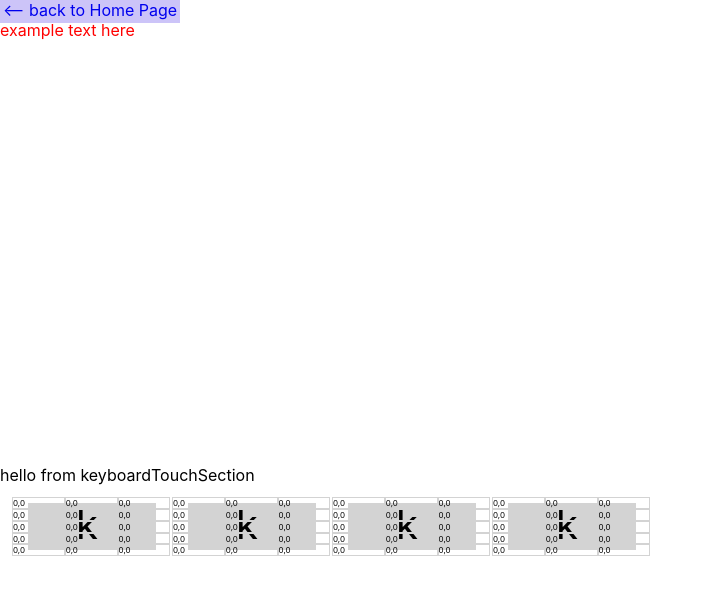
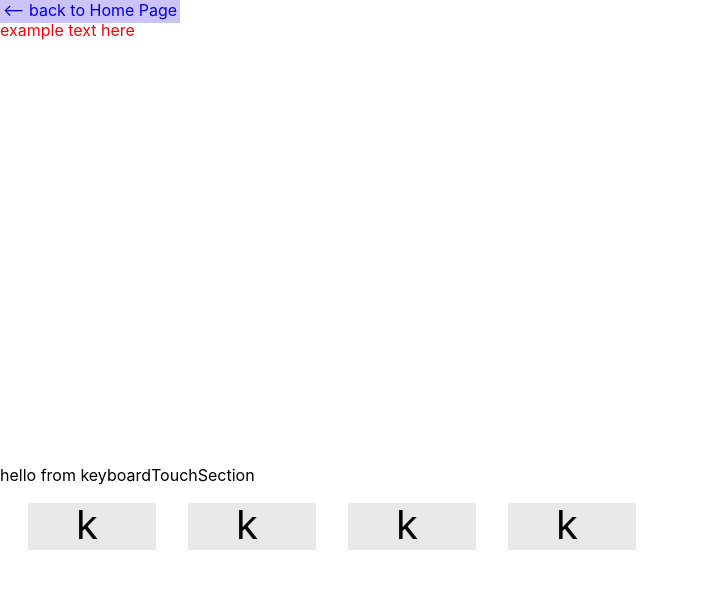
Before and after one commit to JustinDudley/thimble, a React (Create React App) app: page /keyboard in a window 1280 px wide. Shown: the top 594 px of the page, without its empty margins (0-713 px from the left). Built offline with nearby package versions, Linux system fonts and the light colour scheme.

Commit message:
add jsColor file

```diff
--- /dev/null
+++ b/src/helpers/jsColors.ts
@@ -0,0 +1,10 @@
+export const colors = {
+    blue: 'blue',
+    green: 'green',
+    black: 'black',
+    white: 'white',
+    purpleFeedbackOrig: '#5526B2',
+    purpleFadedOrig: '#9C8CFD',
+    purpleFeedback: '#4516A2',
+    purpleFaded: '#BCACFF'
+}
--- a/src/index.css
+++ b/src/index.css
@@ -18,4 +18,5 @@ code {
   --nav-purple: #7E74B2;
   --home-welcome-text: #301D43;
   --home-link-text: #301D43;
+  --shadow-grey: #E8E8E8;
 }
--- a/src/index.tsx
+++ b/src/index.tsx
@@ -1,7 +1,7 @@
 import React from 'react';
 import ReactDOM from 'react-dom';
 import './index.css';
-import { App } from './Components/App';
+import { App } from './components/App';
 import reportWebVitals from './reportWebVitals';
 
 ReactDOM.render(
--- a/src/thimbleRoutes/Keyboard/components/LetterBox/index.tsx
+++ b/src/thimbleRoutes/Keyboard/components/LetterBox/index.tsx
@@ -1,9 +1,10 @@
 import React, { useState } from 'react';
+import { colors } from '../../../../helpers/jsColors';
 
 import './style.css'
 
 const Mini: React.FC<{count: number}> = ({count}) => {
-    const numShown = 3;
+    const numShown = 2;
     const [isClicked, setIsClicked] = useState(false);
     const [miniCount, setMiniCount] = useState(0);
 
@@ -14,13 +15,10 @@ const Mini: React.FC<{count: number}> = ({count}) => {
                 setIsClicked(true);
                 setMiniCount(count);
             }}
-            style={{backgroundColor: isClicked && count === miniCount + 1? 'red' : isClicked && count - (miniCount + 1) < numShown? 'blue': 'inherit'}}
+            style={{backgroundColor: isClicked && count === miniCount + 1? colors.purpleFeedback : isClicked && count - (miniCount + 1) < numShown? colors.purpleFaded: 'inherit'}}
             // #7C6CDD
             // #5526B2
-        >
-            {count},
-            {miniCount}
-        </div>
+        />
     )
 }
 
--- a/src/thimbleRoutes/Keyboard/components/LetterBox/style.css
+++ b/src/thimbleRoutes/Keyboard/components/LetterBox/style.css
@@ -1,9 +1,7 @@
 #mini {
     box-sizing: border-box;
-    border: 1px solid lightgray;
     width: 33%;
     height: 20%;
-    /* fontsize is temporary */
     font-size: .5rem;
 }
 
@@ -12,7 +10,6 @@
     display: flex;
     flex-direction: row;
     flex-wrap: wrap;
-    /* border: 1px solid; */
     width: 25%;
     /* seems to be unnecessary: */
     height: 100%;
@@ -24,7 +21,7 @@
     left: 10%;
     width: 80%;
     height: 80%;
-    background-color: lightgrey;
+    background-color: var(--shadow-grey);
     z-index: -1;
 }
 
```
